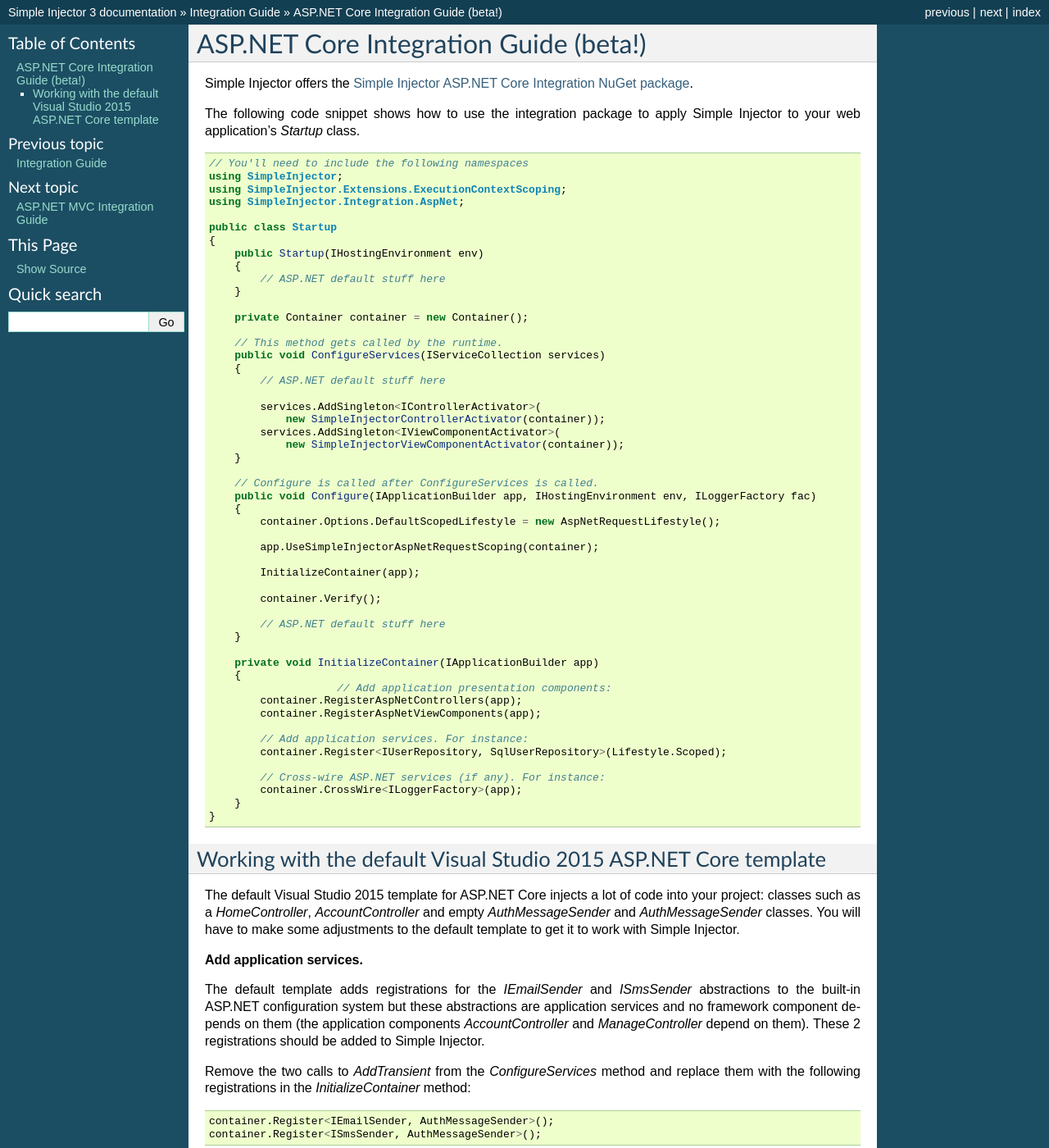
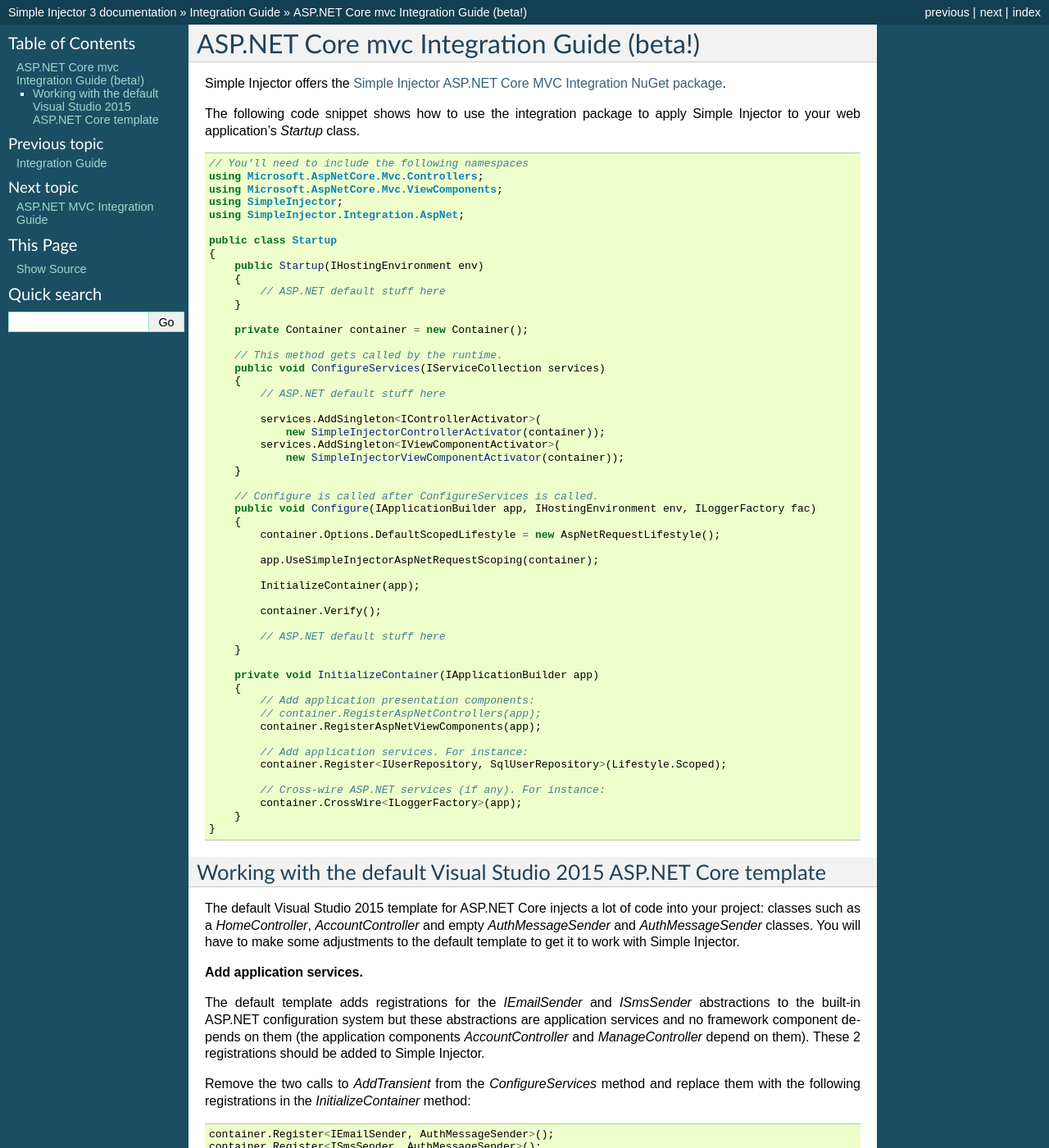
Before and after one commit to simpleinjector/Documentation, a Sphinx documentation site: the page built from source/aspnetintegration.rst, in a window 1280 px wide and 1400 px high. Shown: the whole window at 82% size. Built offline with Sphinx 7.4.7, drawn with Linux system fonts in a browser that asks for light colours; some of the changed text lies outside the part shown.

Commit message:
Code fixed
Added namespace and commented out the call to RegisterAspNetControllers
for now (until I figured out why IControllerTypeProvider is missing from
the ASP.NET configuration).

```diff
--- a/source/aspnetintegration.rst
+++ b/source/aspnetintegration.rst
@@ -1,16 +1,17 @@
-======================================
-ASP.NET Core Integration Guide (beta!)
-======================================
+==========================================
+ASP.NET Core mvc Integration Guide (beta!)
+==========================================
 
-Simple Injector offers the `Simple Injector ASP.NET Core Integration NuGet package <https://www.nuget.org/packages/SimpleInjector.Integration.AspNet>`_.
+Simple Injector offers the `Simple Injector ASP.NET Core MVC Integration NuGet package <https://www.nuget.org/packages/SimpleInjector.Integration.AspNet>`_.
 
 The following code snippet shows how to use the integration package to apply Simple Injector to your web application's `Startup` class.
 
 .. code-block:: c#
 
     // You'll need to include the following namespaces
+    using Microsoft.AspNetCore.Mvc.Controllers;
+    using Microsoft.AspNetCore.Mvc.ViewComponents;
     using SimpleInjector;
-    using SimpleInjector.Extensions.ExecutionContextScoping;
     using SimpleInjector.Integration.AspNet;
 
     public class Startup
@@ -49,8 +50,8 @@ The following code snippet shows how to use the integration package to apply Sim
 
         private void InitializeContainer(IApplicationBuilder app)
         {
-			// Add application presentation components:
-            container.RegisterAspNetControllers(app);
+            // Add application presentation components:
+            // container.RegisterAspNetControllers(app);
             container.RegisterAspNetViewComponents(app);
 
             // Add application services. For instance:
```
